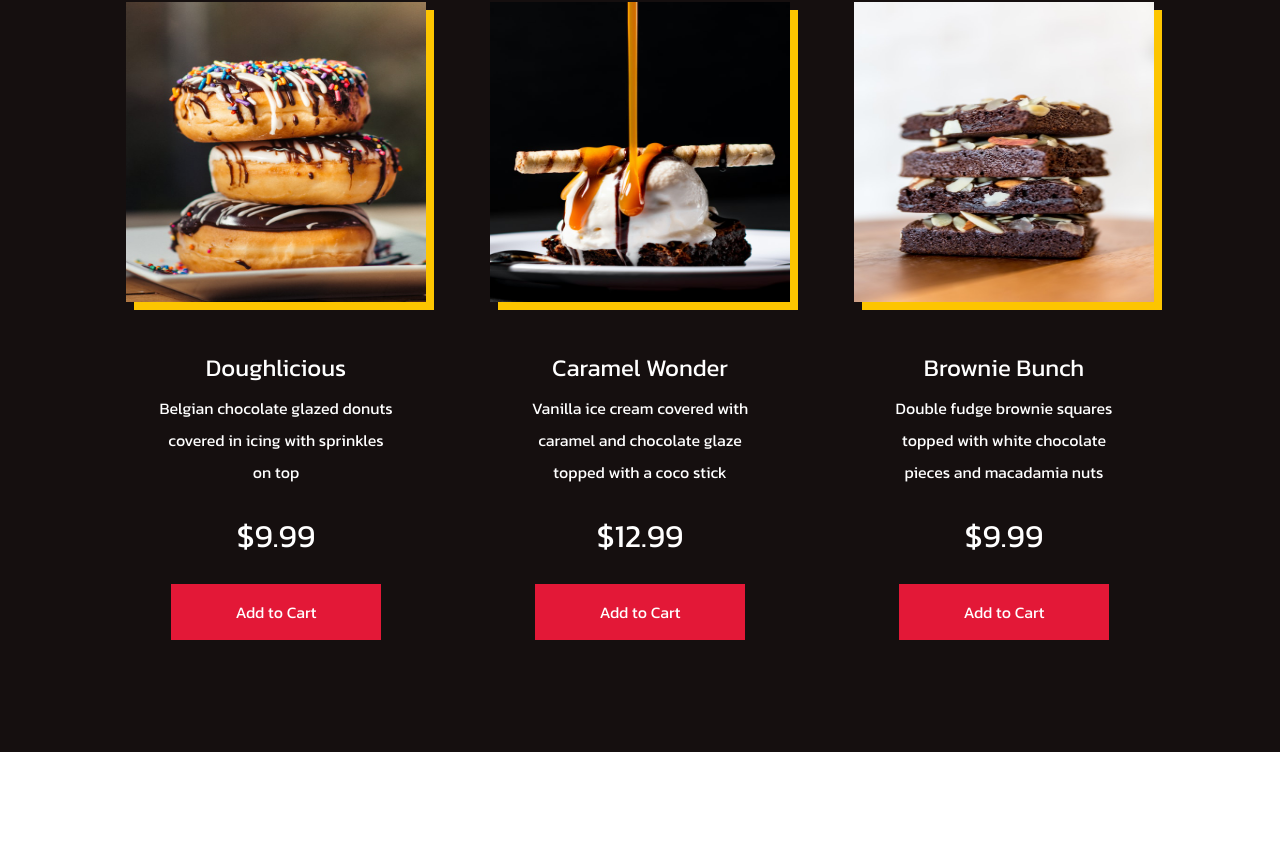
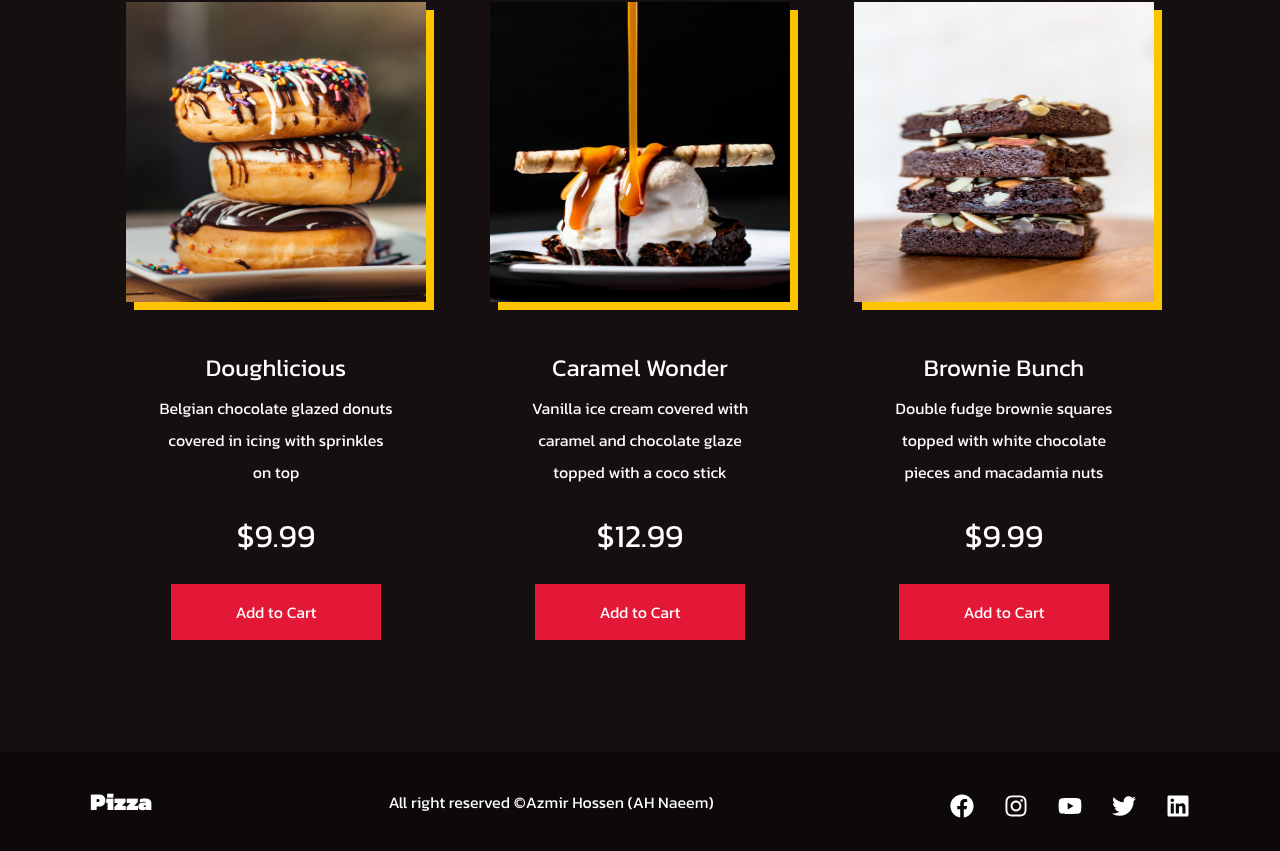
Before and after one commit to azmir849/React-hook-pizza-app, a React (Create React App) app: page / in a window 1280 px wide. Shown: the part 2464-3315 px from the top of the page. Before the commit the page ends 3216 px from the top, so only its background shows below. Built offline with nearby package versions, Linux system fonts and the light colour scheme.

Commit message:
footer component

```diff
--- a/src/App.js
+++ b/src/App.js
@@ -5,6 +5,7 @@
 import { productData, productDataTwo } from './components/Products/data';
 import Feature from './components/Feature';
 import { GlobalStyle } from "./globalStyles";
+import Footer from './components/Footer';
 
 function App() {
   return (
@@ -14,6 +15,7 @@
      <Products heading='Choose your favorite one' data={productData} />
      <Feature />
      <Products heading='Sweet Treats for You' data={productDataTwo} />
+     <Footer />
     </Router>
   );
 }
--- /dev/null
+++ b/src/components/Footer/FooterElements.js
@@ -0,0 +1,85 @@
+import styled from 'styled-components';
+import { Link } from 'react-router-dom';
+
+export const FooterContainer = styled.footer`
+  background-color: #0d0909;
+`;
+
+export const FooterWrap = styled.div`
+  padding: 16px 24px;
+  display: flex;
+  flex-direction: column;
+  justify-content: center;
+  align-items: center;
+  max-width: 1300px;
+  margin: 0 auto;
+`;
+
+export const SocialMedia = styled.section`
+  max-width: 1300px;
+  width: 100%;
+`;
+
+export const SocialMediaWrap = styled.div`
+  display: flex;
+  justify-content: space-between;
+  align-items: center;
+  max-width: 1100px;
+  margin: 16px auto 0 auto;
+  @media screen and (max-width: 820px) {
+    flex-direction: column;
+  }
+`;
+
+export const Logo = styled(Link)`
+  color: #fff;
+  justify-self: start;
+  cursor: pointer;
+  text-decoration: none;
+  font-size: 1.5rem;
+  display: flex;
+  align-items: center;
+  margin-bottom: 16px;
+  font-weight: bold;
+  transition: 0.2s ease-out;
+  &:hover {
+    transition: 0.4s ease-out;
+    cursor: pointer;
+    color: #ffc500;
+  }
+`;
+export const CopyRight = styled(Link)`
+  color: #fff;
+  justify-self: middle;
+  cursor: pointer;
+  text-decoration: none;
+  font-size: 1rem;
+  display: flex;
+  align-items: center;
+  margin-bottom: 16px;
+  transition: 0.2s ease-out;
+  &:hover {
+    transition: 0.4s ease-out;
+    cursor: pointer;
+    color: #ffc500;
+  }
+`;
+
+
+export const SocialIcons = styled.div`
+  display: flex;
+  justify-content: space-between;
+  align-items: center;
+  width: 240px;
+`;
+
+export const SocialIconLink = styled.a`
+  color: #fff;
+  font-size: 24px;
+  transition: 0.2s ease-out;
+  &:hover {
+    transition: 0.4s ease-out;
+    cursor: pointer;
+    color: #ffc500;
+  }
+`;
--- /dev/null
+++ b/src/components/Footer/index.js
@@ -0,0 +1,57 @@
+import React from 'react';
+import {
+  FaFacebook,
+  FaInstagram,
+  FaYoutube,
+  FaTwitter,
+  FaLinkedin
+} from 'react-icons/fa';
+import {
+  FooterContainer,
+  FooterWrap,
+  SocialMedia,
+  SocialMediaWrap,
+  Logo,
+  CopyRight,
+  SocialIcons,
+  SocialIconLink
+} from './FooterElements';
+
+const Footer = () => {
+  return (
+    <FooterContainer>
+      <FooterWrap>
+        <SocialMedia>
+          <SocialMediaWrap>
+            <Logo to='/'>Pizza</Logo>
+            <CopyRight to='/'>All right reserved &copy;Azmir Hossen (AH Naeem)</CopyRight>
+            <SocialIcons>
+              <SocialIconLink href='/' target='_blank' aria-label='Facebook'>
+                <FaFacebook />
+              </SocialIconLink>
+              <SocialIconLink href='/' target='_blank' aria-label='Instagram'>
+                <FaInstagram />
+              </SocialIconLink>
+              <SocialIconLink href='/' target='_blank' aria-label='Youtube'>
+                <FaYoutube />
+              </SocialIconLink>
+              <SocialIconLink
+                href=''
+                target='_blank'
+                aria-label='Twitter'
+                rel='noopener noreferrer'
+              >
+                <FaTwitter />
+              </SocialIconLink>
+              <SocialIconLink href='/' target='_blank' aria-label='Linkedin'>
+                <FaLinkedin />
+              </SocialIconLink>
+            </SocialIcons>
+          </SocialMediaWrap>
+        </SocialMedia>
+      </FooterWrap>
+    </FooterContainer>
+  );
+};
+
+export default Footer;
```
